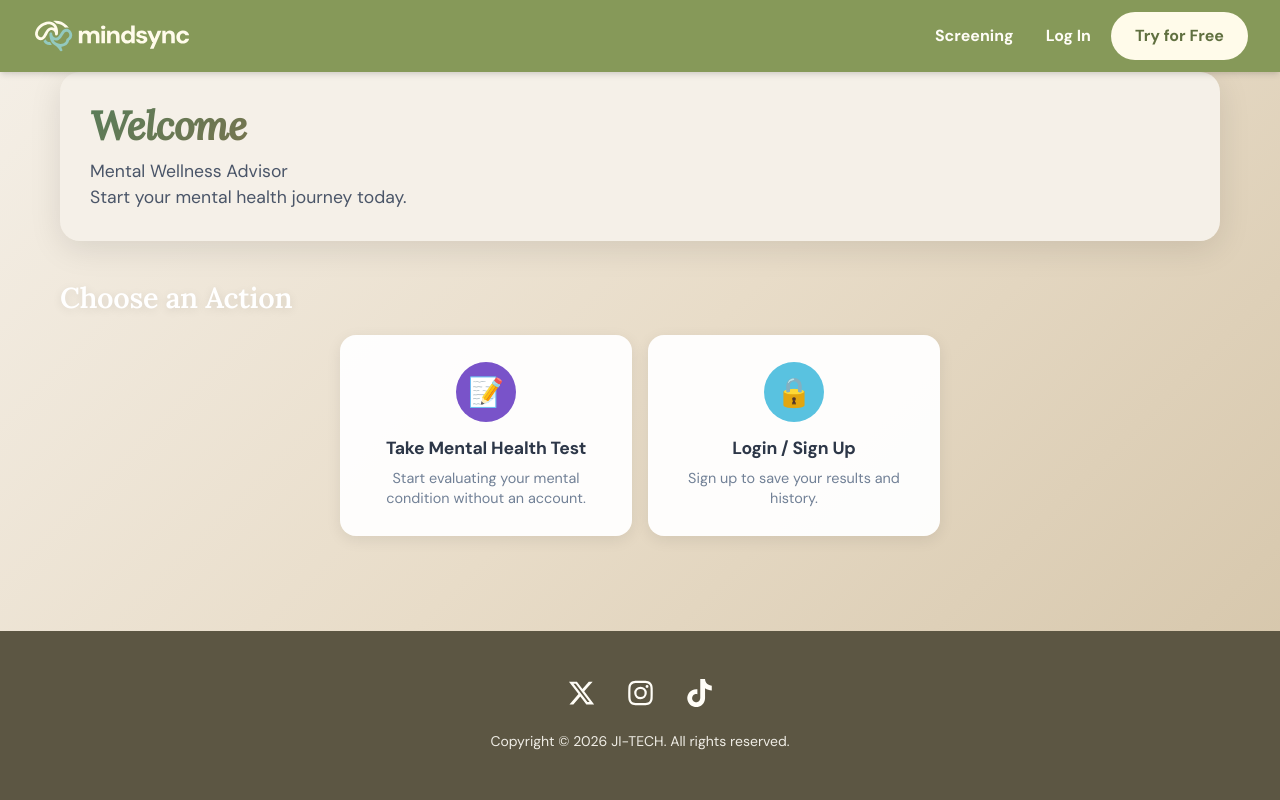
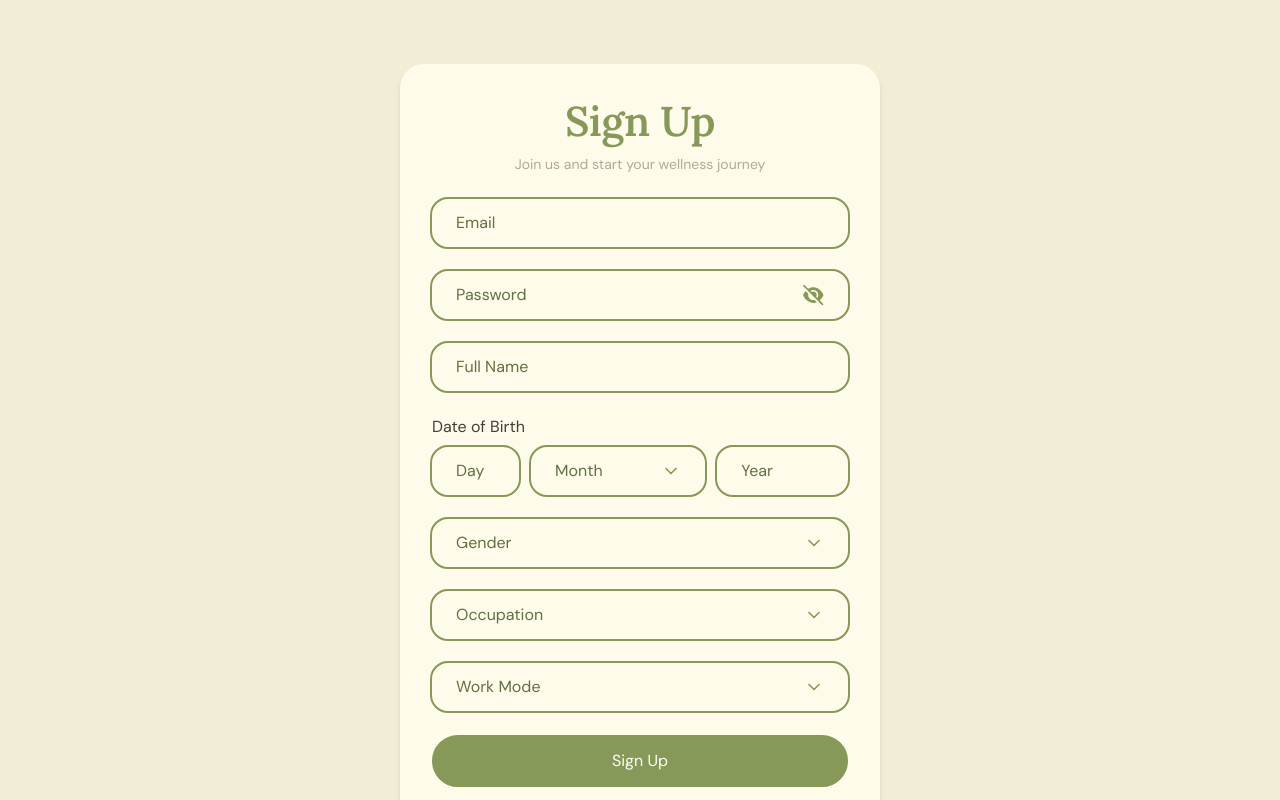
Before and after one commit to ji-tech-2/mindsync-frontend, a React (Vite) app: page /signup in a window 1280 px wide. Before the commit this address led to /. Shown: the top 800 px of the page. Built offline with nearby package versions, Linux system fonts and the light colour scheme.

Commit message:
feat: standardize sign up route

```diff
--- a/src/app/router.jsx
+++ b/src/app/router.jsx
@@ -67,7 +67,7 @@ export function AppRouter() {
         {/* Auth routes with footer only */}
         <Route element={<AuthLayout />}>
           <Route path="/signin" element={<Login />} />
-          <Route path="/sign-up" element={<SignUp />} />
+          <Route path="/signup" element={<SignUp />} />
           <Route path="/forgot-password" element={<ForgotPassword />} />
           <Route path="/screening" element={<Screening />} />
         </Route>
--- a/src/config/api.js
+++ b/src/config/api.js
@@ -126,7 +126,7 @@ apiClient.interceptors.response.use(
     // Handle 401 Unauthorized - session expired or invalid
     if (error.response?.status === 401) {
       // Don't clear user data if already on login/sign up page
-      const publicPaths = ['/signin', '/sign-up', '/'];
+      const publicPaths = ['/signin', '/signup', '/'];
       const currentPath = window.location.pathname;
 
       if (!publicPaths.includes(currentPath)) {
--- a/src/features/auth/routes/SignIn.jsx
+++ b/src/features/auth/routes/SignIn.jsx
@@ -239,7 +239,7 @@ export default function SignIn() {
       </FormContainer>
 
       {/* Create Account Button */}
-      <Button type="button" variant="outlined" fullWidth href="/sign-up">
+      <Button type="button" variant="outlined" fullWidth href="/signup">
         Create Account
       </Button>
 
```
Also changed, not shown: 1 other file (tests, documents, lock files or other folders).
